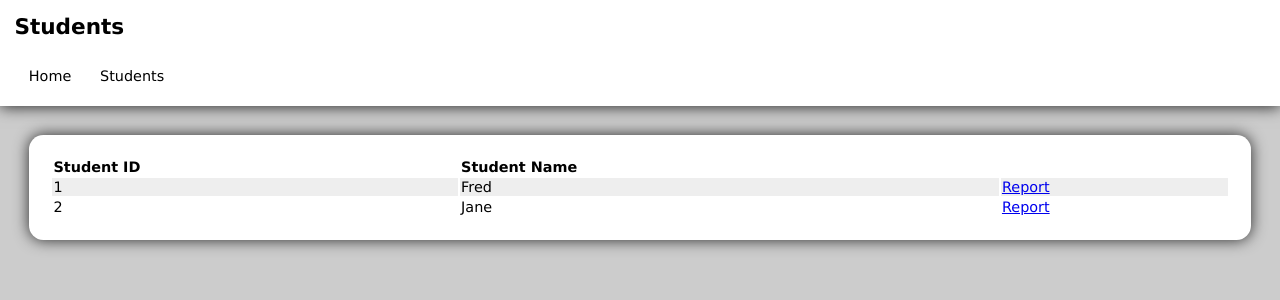
After one commit to lightshow74/StudentApplication, a Flask app: page /students in a window 1280 px wide. The commit adds this page. Shown: the top 300 px of the page. Run offline with Flask 2, Linux system fonts and the light colour scheme; data comes from the database, SQL or seed files in the repository; both versions use the stored data as it was after the commit.

Commit message:
Initial screens, templates and database queries

```diff
--- a/app.py
+++ b/app.py
@@ -11,24 +11,29 @@ app = Flask(__name__)
 # This is the function that controls the main page of the web site
 @app.route("/")
 def index():
-  return render_template('main.html',
-                          title="Progress Report")
 
-'''
-# This is the function shows the Athletes page
-@app.route("/athletes")
-def athletes():
+  conn = sqlite3.connect('db/report.db')
+  cursor = conn.cursor()
+  results = cursor.execute("SELECT Students.StudentName, StandardID, AssessedLevel from Assessment join Students using (StudentID)")
+  assessment = [dict(student=row[0], standard=row[1], assessed=row[2]) for row in results]
 
-  conn = sqlite3.connect('db/medals.db')
+  return render_template('assessment.html',
+                          title="Progress Report",
+                          assessment=assessment)
+
+# This is the function shows the Student page
+@app.route("/students")
+def students():
+
+  conn = sqlite3.connect('db/report.db')
   cursor = conn.cursor()
-  results = cursor.execute("SELECT * from Medalists")
-  medalists = [dict(id=row[0], medal=row[1], firstname=row[2], lastname=row[3], event=row[4]) for row in results]
+  results = cursor.execute("SELECT StudentID, StudentName from Students")
+  students = [dict(studentID=row[0], studentName=row[1]) for row in results]
 
-  return render_template('athletes.html',
-                          title="Athletes",
-													medalists=medalists)
+  return render_template('students.html',
+                          title="Students",
+													students=students)
 
-'''
 
 # This function deals with any missing pages and shows the Error page
 @app.errorhandler(404)
--- a/static/css/style.css
+++ b/static/css/style.css
@@ -84,3 +84,7 @@ th {
 tr:nth-child(even) {
   background-color: #eee;
 }
+
+.reportchart {
+  width: 300px;
+}
--- a/templates/index.html
+++ b/templates/index.html
@@ -13,13 +13,13 @@
       <nav>
         <ul>
           <li><a href="/">Home</a></li>
-          <li><a href="/athletes">Athletes</a></li>
+          <li><a href="/students">Students</a></li>
         </ul>
       </nav>
     </header>
 
     <main>
-      {% block content %}{% endblock %}
+        {% block content %}{% endblock %}
     </main>
 
   </body>
--- /dev/null
+++ b/templates/students.html
@@ -0,0 +1,20 @@
+{% extends "index.html" %}
+{% block content %}
+
+      <table id="students">
+        <tr>
+          <th>Student ID</th>
+          <th>Student Name</th>
+          <th></th>
+        </tr>
+
+	{% for student in students %}
+        <tr>
+          <td>{{ student.studentID }}</td>
+          <td>{{ student.studentName }}</td>
+          <td><a href="students/{{ student.studentID }}">Report</a></td>
+        </tr>
+	{% endfor %}
+
+      </table>
+{% endblock %}
```
Also changed, not shown: templates/assessment.html (added, +22 -0 lines), templates/athletes.html (deleted, +0 -20 lines), db/report.db (added).
